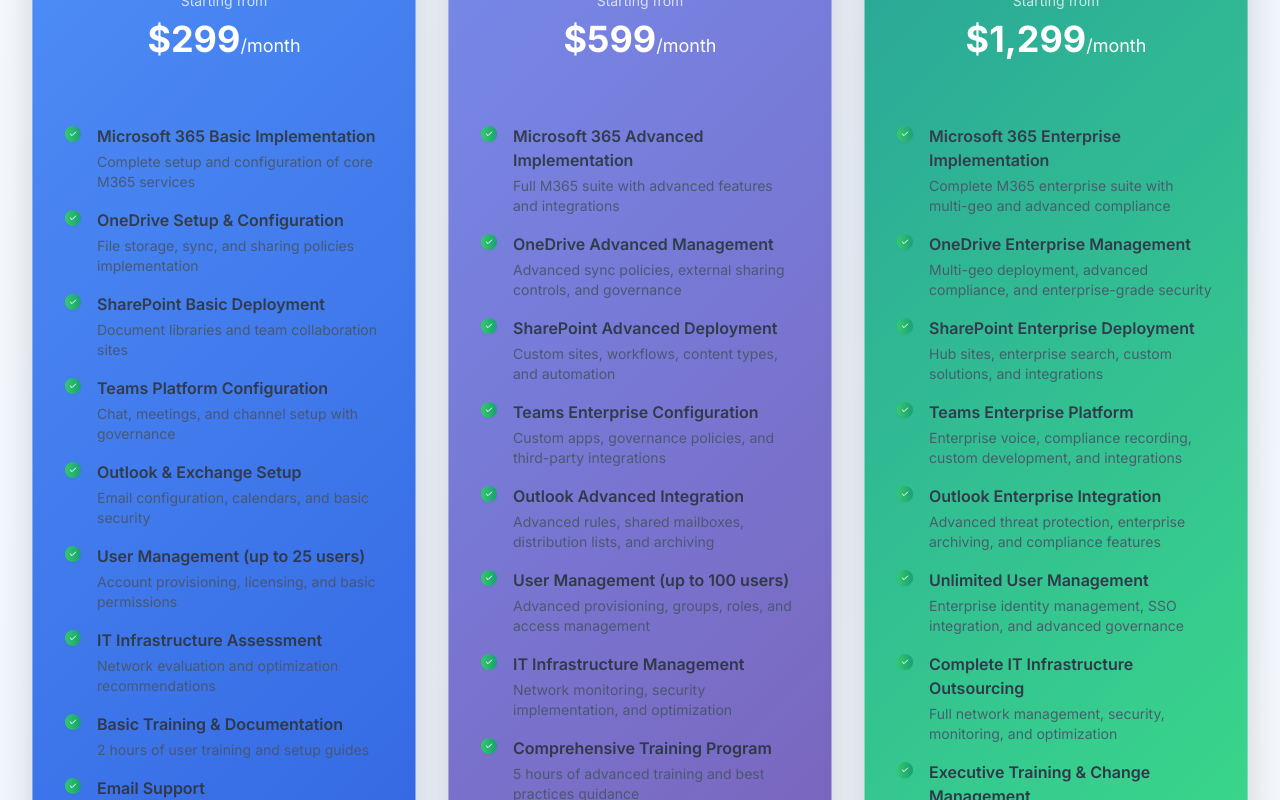
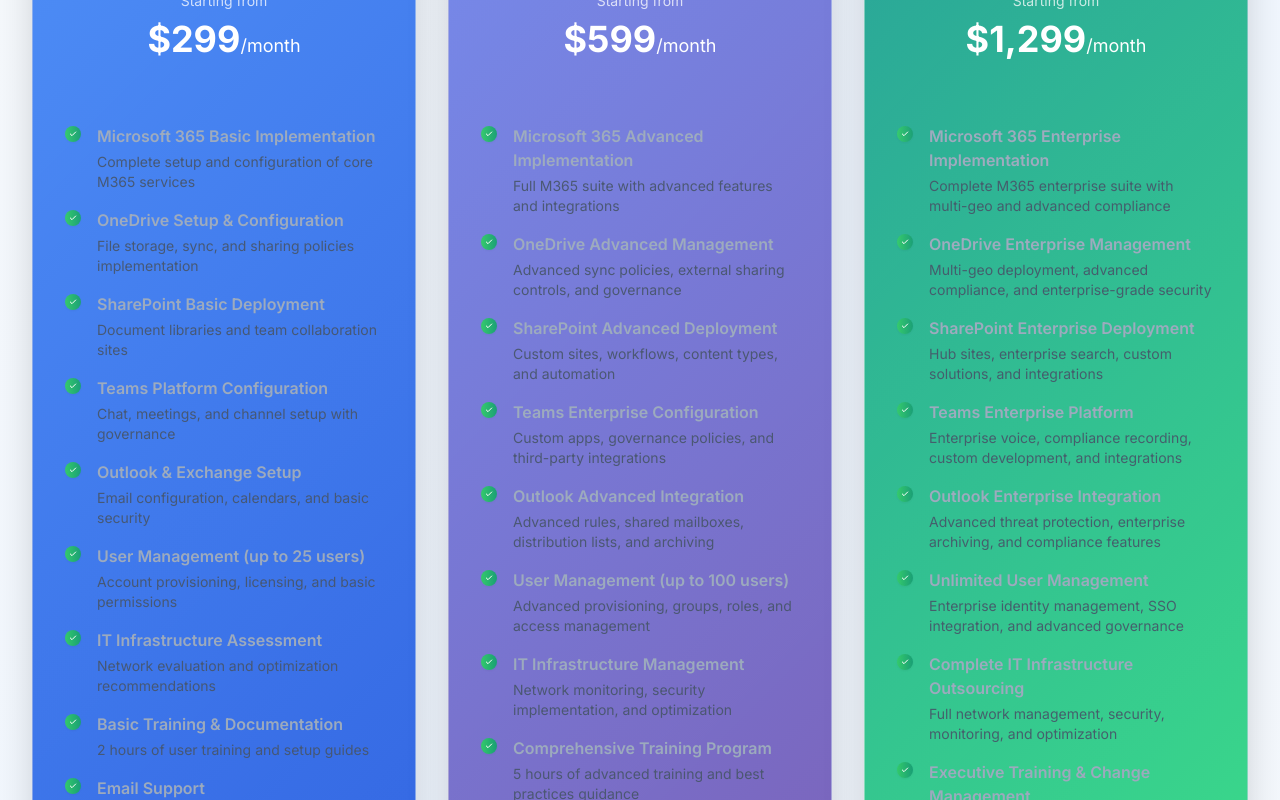
Before and after one commit to safeervconn/ABS-Stitch, a React (Vite) app: page / in a window 1280 px wide. Shown: the part 2060-2860 px from the top of the page. Built offline with nearby package versions, Linux system fonts and the light colour scheme.

Commit message:
Updated Services.tsx

```diff
--- a/src/components/Services.tsx
+++ b/src/components/Services.tsx
@@ -189,7 +189,7 @@ const Services = () => {
                             <div className="flex-grow">
                               <span className={`text-sm sm:text-base mobile-text font-semibold ${
                                 feature.included
-                                  ? 'text-slate-800 dark:text-slate-100'
+                                  ? 'text-slate-400 dark:text-slate-100'
                                   : 'text-white dark:text-white opacity-75'
                               }`}>
                                 {feature.name}
```
